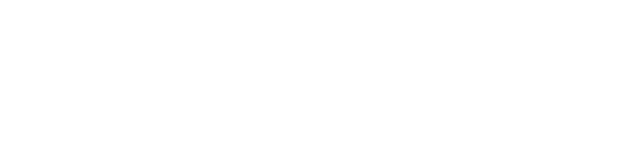
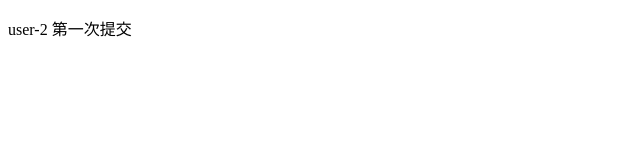
Before and after one commit to Lei1943028201/git-test, a plain HTML site: page index.html in a window 1280 px wide. Shown: the whole page, without its empty margins (0-640 px from the left). Drawn offline with Linux system fonts and the light colour scheme.

Commit message:
user-2 第一次提交

```diff
--- a/index.html
+++ b/index.html
@@ -5,6 +5,6 @@
     <title>Title</title>
 </head>
 <body>
-
+<p>user-2 第一次提交</p>
 </body>
 </html>
```
